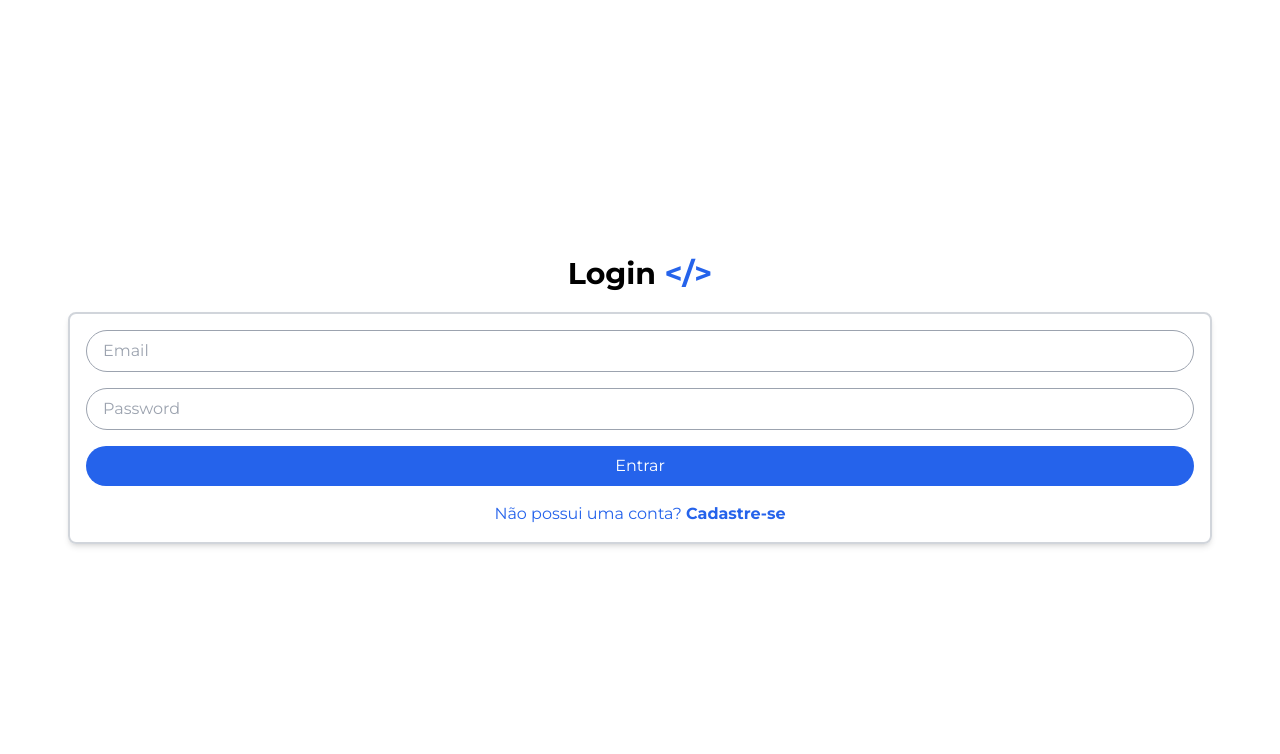
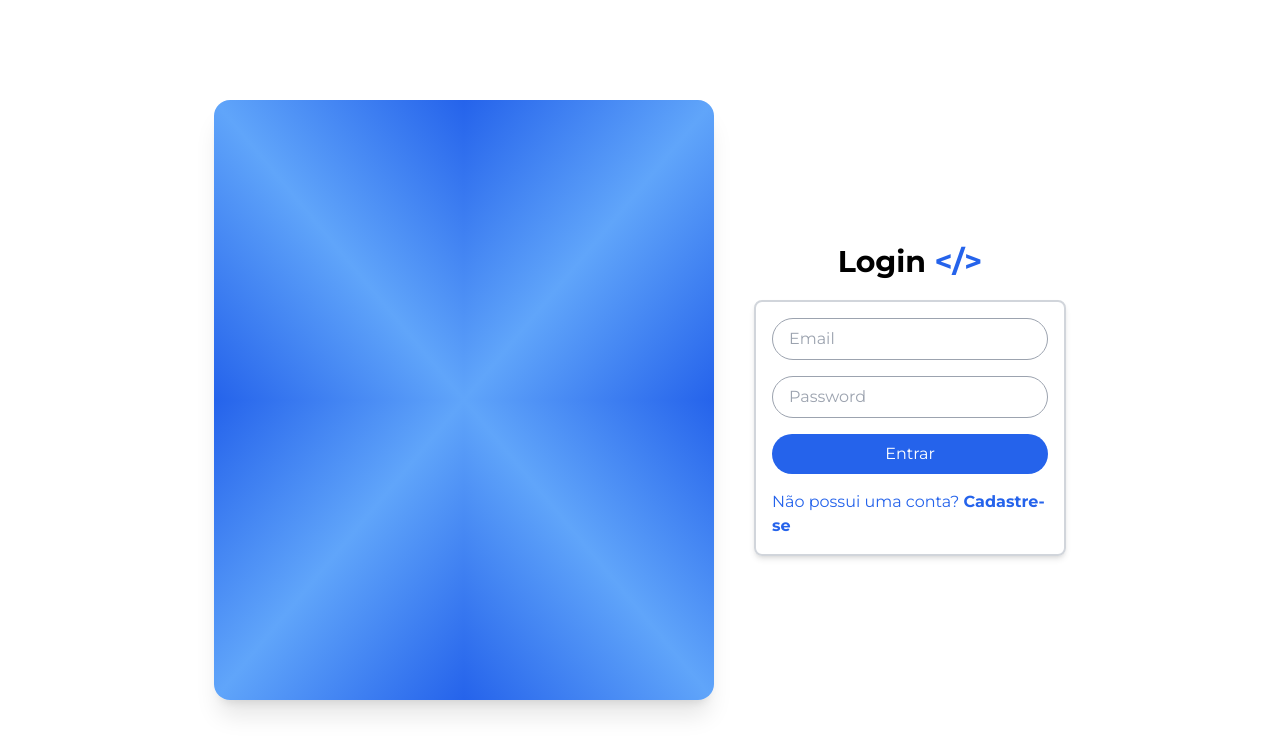
Before and after one commit to Fabrioco/blog-dev, a Next.js app: page /login in a window 1280 px wide. Shown: the top 754 px of the page. Built offline with nearby package versions, Linux system fonts and the light colour scheme.

Commit message:
:lipstick: feat: Responsividade do formulario de login

```diff
--- a/src/app/login/page.jsx
+++ b/src/app/login/page.jsx
@@ -42,12 +42,19 @@ export default function LoginPage() {
   };
 
   return (
-    <div className="w-full h-full flex flex-col items-center justify-center">
+    <div className="w-full h-full flex flex- items-center justify-center gap-10">
+      <div className="hidden  w-[500px] h-[600px] md:grid grid-cols-2 shadow-xl rounded-2xl ">
+        <div className="w-full h-full bg-gradient-to-tr from-blue-600 via-blue-400 to-blue-600 rounded-tl-2xl"></div>
+        <div className="w-full h-full bg-gradient-to-tl from-blue-600 via-blue-400 to-blue-600 rounded-tr-2xl"></div>
+        <div className="w-full h-full bg-gradient-to-br from-blue-600 via-blue-400 to-blue-600 rounded-bl-2xl"></div>
+        <div className="w-full h-full bg-gradient-to-bl from-blue-600 via-blue-400 to-blue-600 rounded-br-2xl"></div>
+      </div>
+      <div className="flex flex-col items-center justify-center w-11/12 h-auto md:w-1/2 xl:w-1/4">
         <h1 className="text-3xl font-bold">
           Login <span className="text-blue-600">{logo}</span>
         </h1>
         <form
-        className="flex flex-col items-center justify-center gap-4 w-11/12 h-auto border-2 border-gray-300 p-4 rounded-lg mt-5 shadow-md"
+          className="flex flex-col items-center justify-center gap-4 w-full h-auto border-2 border-gray-300 p-4 rounded-lg mt-5 shadow-md"
           onSubmit={handleLogin}
         >
           <input
@@ -75,6 +82,8 @@ export default function LoginPage() {
             </Link>
           </div>
         </form>
+
+      </div>
     </div>
   );
 }
```
Lines whose indentation alone changed are shown as unchanged.
